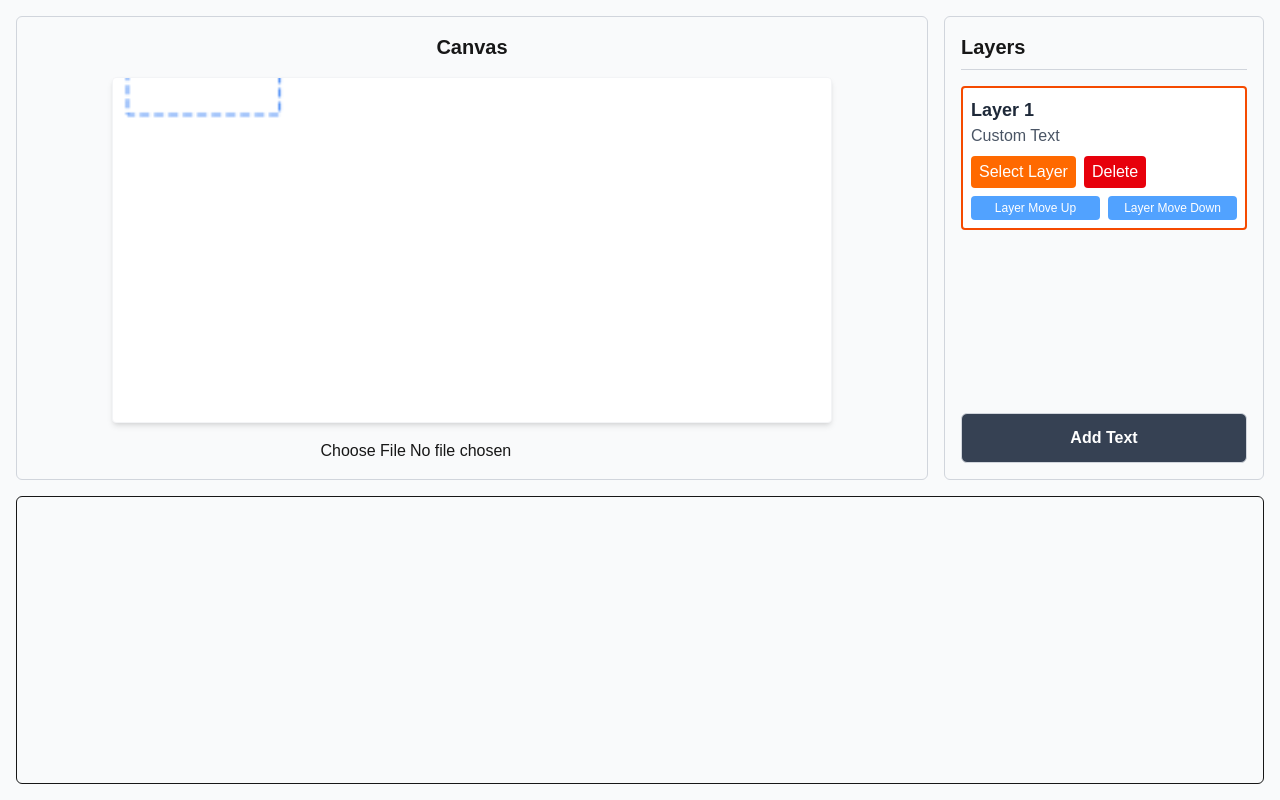
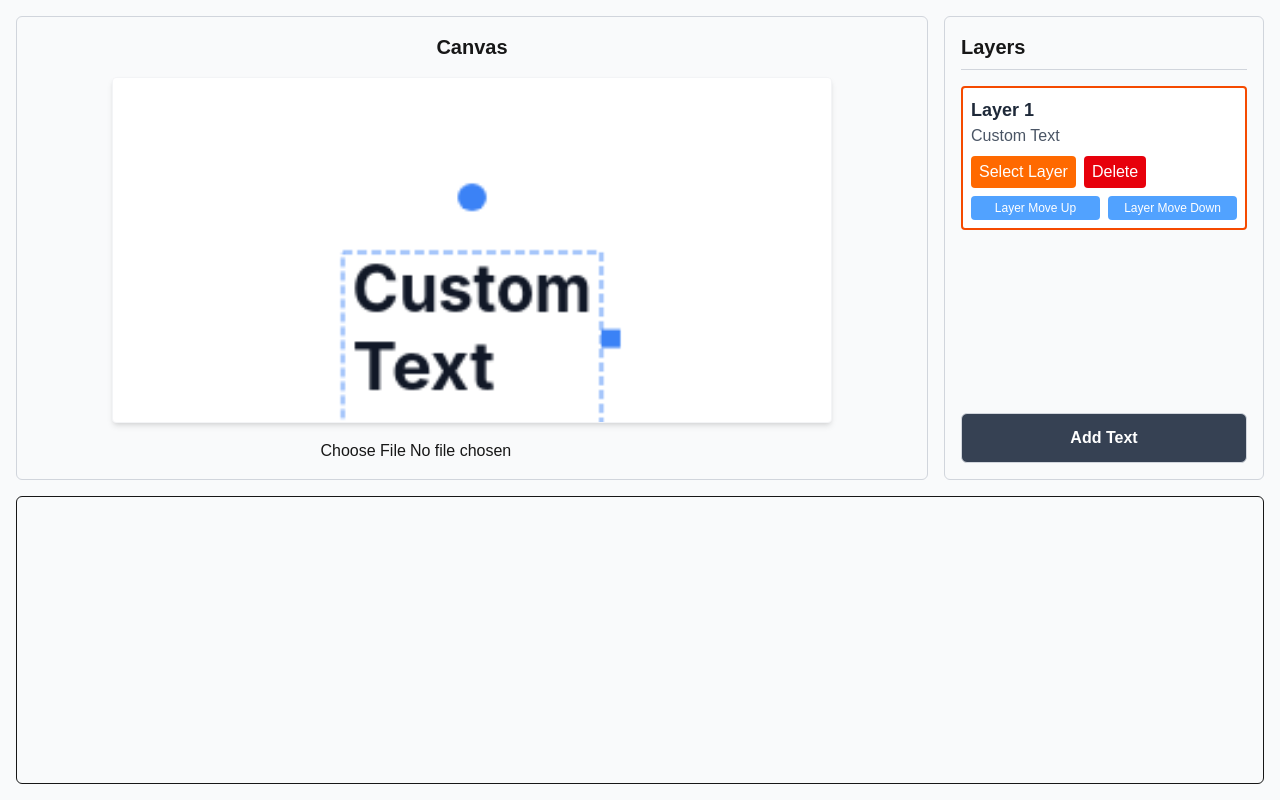
Before and after one commit to mdmaroof/image_text_composer, a Next.js app: page / in a window 1280 px wide. Both pictures are taken after a click on the button "Add Text". Built offline with nearby package versions, Linux system fonts and the light colour scheme.

Commit message:
text started moving

```diff
--- a/src/component/canvas/index.tsx
+++ b/src/component/canvas/index.tsx
@@ -1,46 +1,27 @@
 "use client";
-import { AppContext } from "@/context/AppContext";
+import { AppContext, TextLayerType } from "@/context/AppContext";
 import { useCallback, useContext, useEffect, useRef, useState } from "react";
 
-type Align = "left" | "center" | "right";
-type TextLayer = {
-  id: string;
-  text: string;
-  x: number; // canvas CSS pixels
-  y: number; // canvas CSS pixels
-  fontFamily: string;
-  fontSize: number; // px
-  fontWeight: number; // 300..900
-  color: string;
-  opacity: number; // 0..1
-  align: Align;
-  rotation: number; // degrees
-  z: number;
-};
-
-const DEFAULT_LAYER = (): TextLayer => ({
-  id: crypto.randomUUID(),
-  text: "Double-click to edit",
-  x: 100,
-  y: 80,
-  fontFamily:
-    "Inter, system-ui, -apple-system, Segoe UI, Roboto, Helvetica, Arial, sans-serif",
-  fontSize: 28,
-  fontWeight: 700,
-  color: "#111827",
-  opacity: 1,
-  align: "left",
-  rotation: 0,
-  z: Date.now(),
-});
+const HANDLE_SIZE = 8;
+const ROTATE_HANDLE_OFFSET = 28;
+const LINE_HEIGHT_FACTOR = 1.2;
+const SNAP_THRESHOLD = 6;
 
 const Canvas = () => {
   const wrapperRef = useRef<HTMLDivElement>(null);
   const canvasRef = useRef<HTMLCanvasElement>(null);
 
-  const { textLayers, selectedLayer } = useContext(AppContext)!;
+  const { textLayers, selectedLayer,setSelectedLayer,setTextLayers } = useContext(AppContext)!;
 
   const [img, setImg] = useState<HTMLImageElement | null>(null);
+
+  const updateTextLayer = (id: number, updates: Partial<TextLayerType>) => {
+    setTextLayers((prev: TextLayerType[]) => {
+      return prev.map((layer) =>
+        layer.id === id ? { ...layer, ...updates } : layer
+      );
+    });
+  };
 
   const handleFile = useCallback((file: File) => {
     // if (file.type !== "image/png") {
@@ -56,7 +37,7 @@ const Canvas = () => {
     image.src = url;
   }, []);
 
-  const createCanvas = useCallback(() => {
+  const createCanvasWithImage = useCallback(() => {
     if (!img || !wrapperRef.current || !canvasRef.current) return;
     const wrapper = wrapperRef.current;
     const canvas = canvasRef.current;
@@ -80,63 +61,299 @@ const Canvas = () => {
     ctx.drawImage(img, 0, 0, targetW, targetH);
   }, [img]);
 
+  const hitTestLayer = (
+    x: number,
+    y: number
+  ): { layer: TextLayerType; zone: "body" | "resize" | "rotate" } | null => {
+    if (!img) return null;
+    const canvas = canvasRef.current!;
+    const rect = canvas.getBoundingClientRect();
+    const cx = x - rect.left;
+    const cy = y - rect.top;
+
+    for (let i = textLayers.length - 1; i >= 0; i--) {
+      const layer = textLayers[i];
+      const width = layer.width || 200;
+      const height =
+        layer.fontSize *
+        LINE_HEIGHT_FACTOR *
+        Math.max(1, layer.text.split("\n").length);
+
+      // Calculate bounds based on alignment
+      let tlx = layer.x;
+      if (layer.align === "center") tlx = layer.x - width / 2;
+      else if (layer.align === "right") tlx = layer.x - width;
+      const tly = layer.y;
+      const trx = tlx + width;
+      const bry = tly + height;
+
+      // Check if point is within bounds
+      if (cx >= tlx - 4 && cx <= trx + 4 && cy >= tly - 4 && cy <= bry + 4) {
+        // Check resize handle (right side)
+        const resizeX = trx + 8;
+        const resizeY = tly + height / 2;
+        if (
+          Math.abs(cx - resizeX) <= HANDLE_SIZE &&
+          Math.abs(cy - resizeY) <= HANDLE_SIZE
+        ) {
+          return { layer, zone: "resize" };
+        }
+
+        // Check rotate handle (top center)
+        const rotateX = tlx + width / 2;
+        const rotateY = tly - ROTATE_HANDLE_OFFSET;
+        if (Math.hypot(cx - rotateX, cy - rotateY) <= HANDLE_SIZE) {
+          return { layer, zone: "rotate" };
+        }
+
+        return { layer, zone: "body" };
+      }
+    }
+    return null;
+  };
+
+  const [isDragging, setIsDragging] = useState(false);
+  const [dragStart, setDragStart] = useState<{ x: number; y: number } | null>(
+    null
+  );
+  const [dragOffset, setDragOffset] = useState<{ x: number; y: number } | null>(
+    null
+  );
+  const [initialPos, setInitialPos] = useState<{ x: number; y: number } | null>(
+    null
+  );
+
+  const onMouseDown = (e: React.MouseEvent<HTMLCanvasElement>) => {
+    if(!img) return
+    const hit = hitTestLayer(e.clientX, e.clientY);
+    if (hit) {
+      setSelectedLayer(hit.layer.id as number);
+      const rect = canvasRef.current!.getBoundingClientRect();
+      const cx = e.clientX - rect.left;
+      const cy = e.clientY - rect.top;
+
+      if (hit.zone === "body") {
+        setIsDragging(true);
+        setDragStart({ x: cx, y: cy });
+        setInitialPos({ x: hit.layer.x, y: hit.layer.y });
+        // Calculate offset from layer center for smooth dragging
+        const width = hit.layer.width || 200;
+        let layerCenterX = hit.layer.x;
+        if (hit.layer.align === "center") layerCenterX = hit.layer.x;
+        else if (hit.layer.align === "right")
+          layerCenterX = hit.layer.x - width / 2;
+        else layerCenterX = hit.layer.x + width / 2;
+        setDragOffset({ x: cx - layerCenterX, y: cy - hit.layer.y });
+      }
+    } else {
+      setSelectedLayer(null);
+    }
+  }
+
+  const onMouseMove = (e: React.MouseEvent<HTMLCanvasElement>) => {
+    if (!img) return;
+    const selectedTextLayer = textLayers.find(
+      (layer) => layer.id === selectedLayer
+    );
+    if (!selectedTextLayer) return;
+
+    const rect = canvasRef.current!.getBoundingClientRect();
+    const cx = e.clientX - rect.left;
+    const cy = e.clientY - rect.top;
+
+    if (isDragging && dragStart && initialPos) {
+      let nx = initialPos.x + (cx - dragStart.x);
+      let ny = initialPos.y + (cy - dragStart.y);
+
+      // Snap to center
+      const centerX = img!.width / 2;
+      const centerY = img!.height / 2;
+      const width = selectedTextLayer.width || 200;
+      let layerCenterX = nx;
+      if (selectedTextLayer.align === "center") layerCenterX = nx;
+      else if (selectedTextLayer.align === "right") layerCenterX = nx - width / 2;
+      else layerCenterX = nx + width / 2;
+      const layerCenterY =
+        ny + (selectedTextLayer.height || selectedTextLayer.fontSize) / 2;
+
+      if (Math.abs(layerCenterX - centerX) <= SNAP_THRESHOLD) {
+        if (selectedTextLayer.align === "center") nx = centerX;
+        else if (selectedTextLayer.align === "right") nx = centerX + width / 2;
+        else nx = centerX - width / 2;
+      }
+      if (Math.abs(layerCenterY - centerY) <= SNAP_THRESHOLD) {
+        ny = centerY - (selectedTextLayer.height || selectedTextLayer.fontSize) / 2;
+      }
+
+      updateTextLayer(selectedTextLayer.id, { x: nx, y: ny });
+    } else if (dragStart) {
+      const dx = cx - dragStart.x;
+      const newWidth = Math.max(20, (selectedTextLayer.width || 200) + dx);
+      setDragStart({ x: cx, y: dragStart.y });
+      updateTextLayer(selectedTextLayer.id, { width: newWidth });
+    } else if (dragStart) {
+      const width = selectedTextLayer.width || 200;
+      let tlx = selectedTextLayer.x;
+      if (selectedTextLayer.align === "center") tlx = selectedTextLayer.x - width / 2;
+      else if (selectedTextLayer.align === "right") tlx = selectedTextLayer.x - width;
+      const centerX = tlx + width / 2;
+      const centerY =
+      selectedTextLayer.y + (selectedTextLayer.height || selectedTextLayer.fontSize) / 2;
+      const angle = Math.atan2(cy - centerY, cx - centerX);
+      const deg = (angle * 180) / Math.PI;
+      updateTextLayer(selectedTextLayer.id, { rotation: deg });
+    }
+  }
+
+  const onMouseUp = () => {
+    if (isDragging) {
+      setIsDragging(false);
+      setDragStart(null);
+      setInitialPos(null);
+      setDragOffset(null);
+    }
+  }
+
   useEffect(() => {
-    createCanvas();
-  }, [img, createCanvas]);
+    createCanvasWithImage();
+  }, [img, createCanvasWithImage]);
 
-  const draw = useCallback(() => {
+  const drawText = useCallback(() => {
     const canvas = canvasRef.current;
     const ctx = canvas?.getContext("2d");
     if (!canvas || !ctx) return;
-
-    // clear
-    // const w = canvas.clientWidth;
-    // const h = canvas.clientHeight;
-    // ctx.clearRect(0, 0, w, h);
-
-    createCanvas();
-
-    // draw in z order
+    createCanvasWithImage();
     const ordered = [...textLayers].sort((a, b) => a.id - b.id);
     for (const layer of ordered) {
+      const {
+        x,
+        y,
+        fontFamily,
+        fontSize,
+        fontWeight,
+        color,
+        opacity,
+        align,
+        rotation,
+        width,
+      } = layer;
+
       ctx.save();
-      // ctx.globalAlpha = layer.opacity;
+      ctx.globalAlpha = opacity;
       ctx.textBaseline = "top";
-      // ctx.font = `${layer.fontWeight} ${layer.fontSize}px ${layer.fontFamily}`;
-      // ctx.fillStyle = layer.color;
+      ctx.font = `${fontWeight} ${fontSize}px "${fontFamily}"`;
+      ctx.fillStyle = color;
+      ctx.textAlign = align as CanvasTextAlign;
 
-      ctx.fillStyle = "#FFF";
+      const lines: string[] = [];
+      const paragraphs = layer.text.split("\n");
+      for (const para of paragraphs) {
+        const words = para.split(/(\s+)/);
+        let current = "";
+        for (const w of words) {
+          const test = current + w;
+          const metrics = ctx.measureText(test);
+          if (width && metrics.width > width && current.trim() !== "") {
+            lines.push(current);
+            current = w.trimStart();
+          } else {
+            current = test;
+          }
+        }
+        lines.push(current);
+      }
 
-      // alignment offset
-      const metrics = ctx.measureText(layer.text);
-      const textW = metrics.width;
-      // const textH = layer.fontSize; // decent approximation
-      const textH = 12;
+      const lineHeight = fontSize * LINE_HEIGHT_FACTOR;
+      const textBoxWidth =
+        width || Math.max(...lines.map((l) => ctx.measureText(l).width), 0);
+      const textBoxHeight = Math.max(lineHeight * lines.length, fontSize);
 
-      let offsetX = 10;
-      // if (layer.align === "center") offsetX = -textW / 2;
-      // else if (layer.align === "right") offsetX = -textW;
+      ctx.translate(x, y);
+      ctx.rotate((rotation * Math.PI) / 180);
 
-      // rotation about the anchor point
-      // ctx.translate(layer.x, layer.y);
-      // ctx.rotate((layer.rotation * Math.PI) / 180);
+      for (let i = 0; i < lines.length; i++) {
+        const line = lines[i];
+        let drawX = 0;
+        if (align === "center") drawX = -textBoxWidth / 2;
+        else if (align === "right") drawX = -textBoxWidth;
+        const drawY = i * lineHeight;
+        ctx.fillText(line, drawX, drawY, width || undefined);
+      }
 
-      ctx.fillText(layer.text, offsetX, 0);
+      if (selectedLayer && selectedLayer === layer.id) {
+        ctx.save();
+        ctx.setLineDash([4, 2]);
+        ctx.strokeStyle = "rgba(59,130,246,0.9)";
+        ctx.lineWidth = 1;
 
-      // selection box
-      if (selectedLayer && selectedLayer === layer.id) {
-        ctx.strokeStyle = "rgba(59,130,246,0.9)"; // blue
-        ctx.lineWidth = 1;
-        ctx.setLineDash([4, 2]);
-        ctx.strokeRect(offsetX - 4, -4, textW + 8, textH + 8);
+        let tlx = 0;
+        if (align === "center") tlx = -textBoxWidth / 2;
+        else if (align === "right") tlx = -textBoxWidth;
+        const tly = 0;
+
+        ctx.strokeRect(tlx - 4, tly - 4, textBoxWidth + 8, textBoxHeight + 8);
+
+        // Resize handle (right side)
+        const rx = tlx + textBoxWidth + 8;
+        const ry = tly + textBoxHeight / 2;
+        ctx.fillStyle = "#3b82f6";
+        ctx.fillRect(
+          rx - HANDLE_SIZE / 2,
+          ry - HANDLE_SIZE / 2,
+          HANDLE_SIZE,
+          HANDLE_SIZE
+        );
+
+        // Rotate handle (top center)
+        const rcx = tlx + textBoxWidth / 2;
+        const rcy = tly - ROTATE_HANDLE_OFFSET;
+        ctx.beginPath();
+        ctx.arc(rcx, rcy, HANDLE_SIZE / 2 + 2, 0, Math.PI * 2);
+        ctx.fill();
+
+        ctx.restore();
+      }
+
+      ctx.restore();
+    }
+
+    const selectedtextLayer = textLayers.find((layer) => layer.id === selectedLayer);
+
+    if (isDragging && selectedtextLayer && img) {
+      const canvasCenterX = img.naturalWidth / 2;
+      const canvasCenterY = img.naturalHeight / 2;
+      const selectedCenterX =
+      selectedtextLayer.x +
+        (selectedtextLayer.align === "center"
+          ? 0
+          : selectedtextLayer.align === "right"
+          ? -(selectedtextLayer.width || 0) / 2
+          : (selectedtextLayer.width || 0) / 2);
+      const selectedCenterY =
+      selectedtextLayer.y + (selectedtextLayer.height || selectedtextLayer.fontSize) / 2;
+      ctx.save();
+      ctx.strokeStyle = "rgba(148,163,184,0.8)";
+      ctx.setLineDash([6, 4]);
+      ctx.lineWidth = 1;
+      if (Math.abs(selectedCenterX - canvasCenterX) <= SNAP_THRESHOLD) {
+        ctx.beginPath();
+        ctx.moveTo(canvasCenterX, 0);
+        ctx.lineTo(canvasCenterX, img!.height);
+        ctx.stroke();
+      }
+      if (Math.abs(selectedCenterY - canvasCenterY) <= SNAP_THRESHOLD) {
+        ctx.beginPath();
+        ctx.moveTo(0, canvasCenterY);
+        ctx.lineTo(img!.width, canvasCenterY);
+        ctx.stroke();
       }
       ctx.restore();
     }
-  }, [selectedLayer, textLayers, createCanvas]);
+  }, [selectedLayer, textLayers, createCanvasWithImage]);
 
   useEffect(() => {
-    draw();
-  }, [textLayers, draw]);
+    drawText();
+  }, [textLayers, drawText]);
 
   return (
     <main
@@ -150,6 +367,9 @@ const Canvas = () => {
       >
         <canvas
           ref={canvasRef}
+          onMouseDown={onMouseDown}
+          onMouseMove={onMouseMove}
+          onMouseUp={onMouseUp}
           className="bg-white shadow-md border border-gray-100 rounded w-[720px] h-full"
         ></canvas>
       </section>
--- a/src/component/layers/layerCard.tsx
+++ b/src/component/layers/layerCard.tsx
@@ -8,7 +8,7 @@ type LayerCardType = {
 };
 
 const LayerCard = ({ label, number, selected }: LayerCardType) => {
-  const { setTextLayers, setSelected } = useContext(AppContext)!;
+  const { setTextLayers, setSelectedLayer } = useContext(AppContext)!;
 
   const deleteLayer = () => {
     setTextLayers((prev) => {
@@ -27,7 +27,7 @@ const LayerCard = ({ label, number, selected }: LayerCardType) => {
       <section className="flex flex-col gap-2 mt-2">
         <div className="flex gap-2">
           <div
-            onClick={() => setSelected(number)}
+            onClick={() => setSelectedLayer(number)}
             className="bg-orange-500 px-2 py-1 rounded text-white"
           >
             Select Layer
--- a/src/context/AppContext.tsx
+++ b/src/context/AppContext.tsx
@@ -22,9 +22,12 @@ export type TextLayerType = {
 };
 
 type AppContextType = {
+  // list of textlayers
   textLayers: TextLayerType[];
+  setTextLayers: React.Dispatch<React.SetStateAction<TextLayerType[]>>;
+
+  // selected id
   selectedLayer: number | null;
-  setTextLayers: React.Dispatch<React.SetStateAction<TextLayerType[]>>;
   setSelectedLayer: React.Dispatch<React.SetStateAction<number | null>>;
 };
 
```
